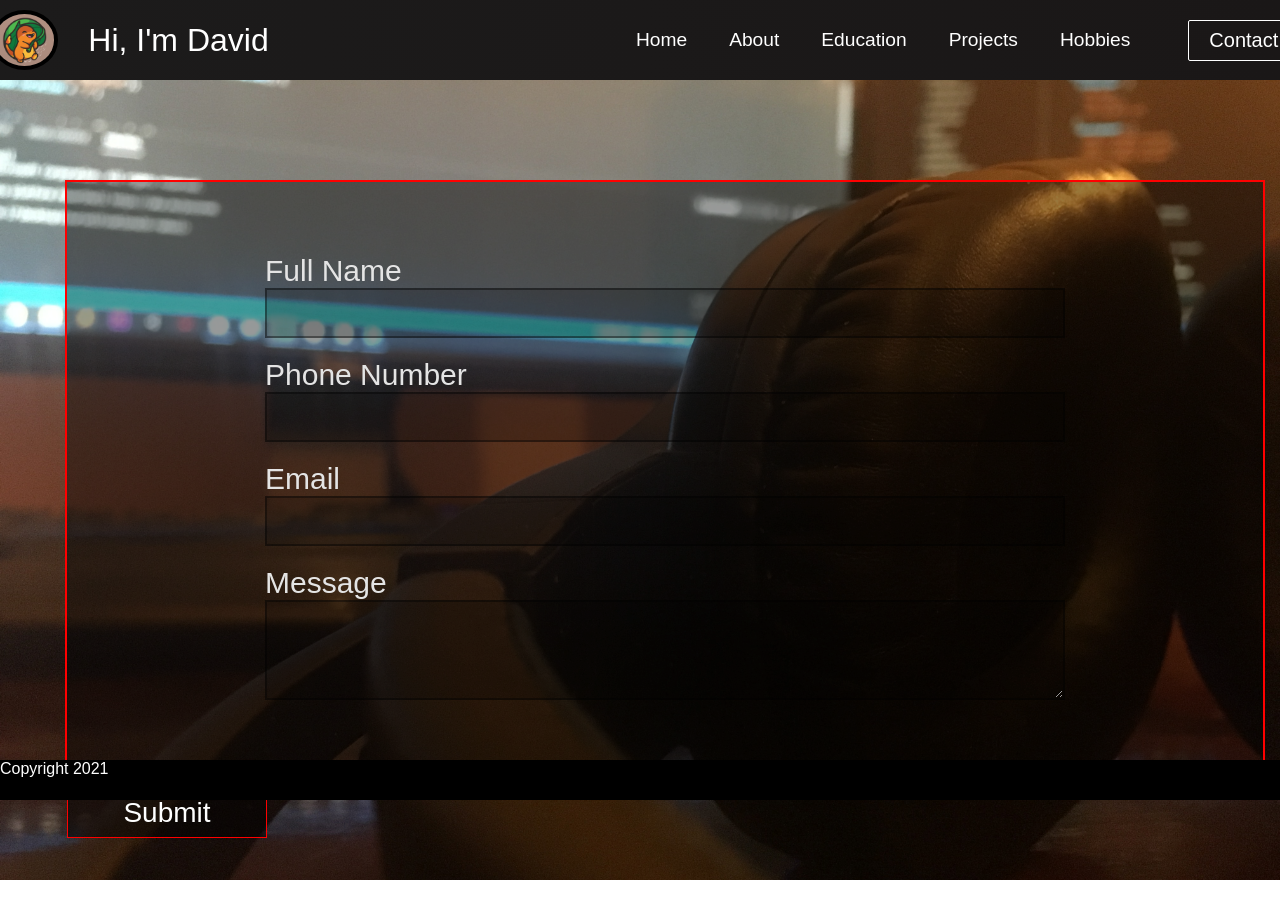
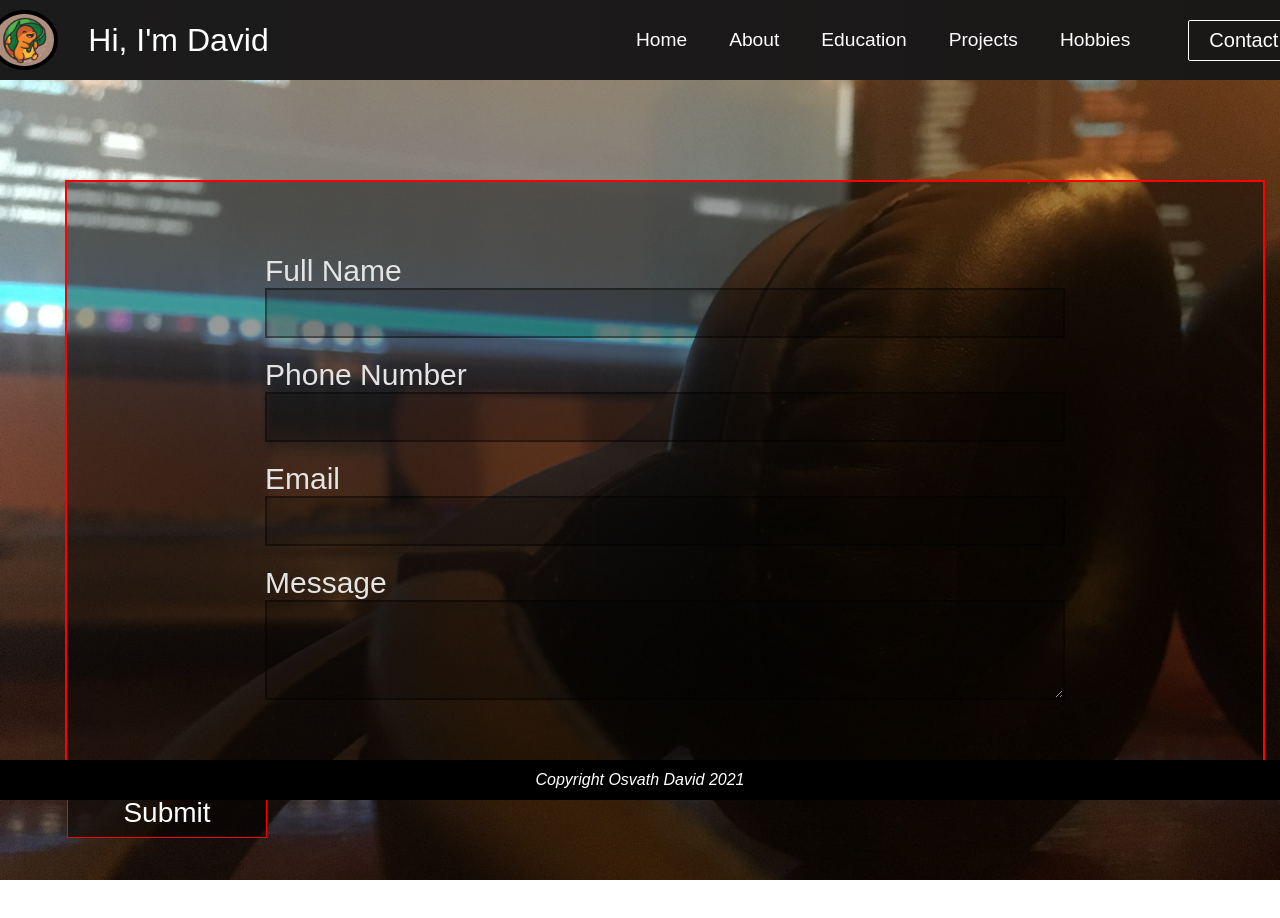
Before and after one commit to DavidOsvath/scit-national-2.0-david-osvath, a React (Create React App) app: page /contact in a window 1280 px wide. Built offline with nearby package versions, Linux system fonts and the light colour scheme.

Commit message:
FINISHED FINAL PROJECT

```diff
--- a/src/components/Footer.css
+++ b/src/components/Footer.css
@@ -1,8 +1,13 @@
 .footer {
+    display:flex;
     background-color:black;
     color:white;
     position:fixed;
     bottom:0;
     width:100%;
     height:2.5rem;
+    align-items: center;
+    justify-content: center;
+    font-style: italic;
+
 }
--- a/src/components/Footer.js
+++ b/src/components/Footer.js
@@ -4,7 +4,7 @@ import "./Footer.css"
 function Footer() {
     return(
         <div className="footer">
-            <p>Copyright 2021</p>
+            <p>Copyright Osvath David 2021</p>
         </div>
     );
 }
```
